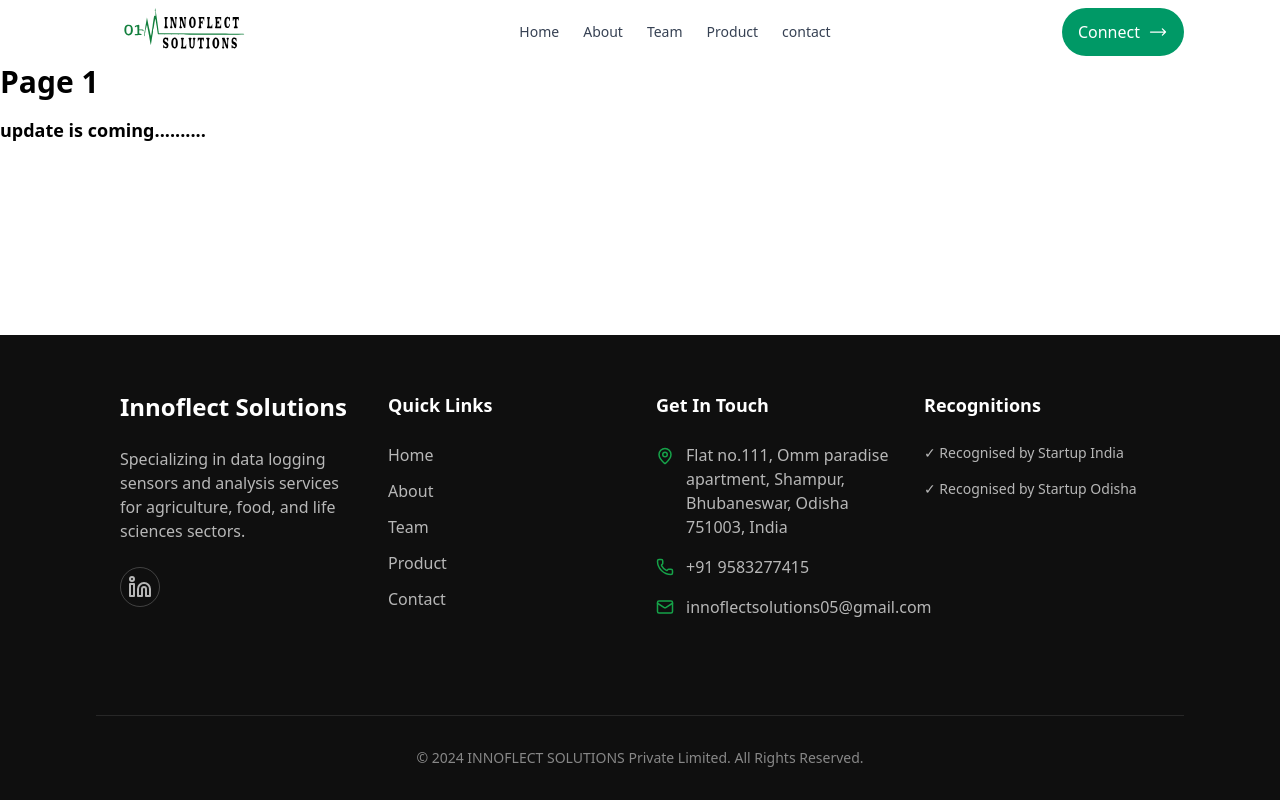
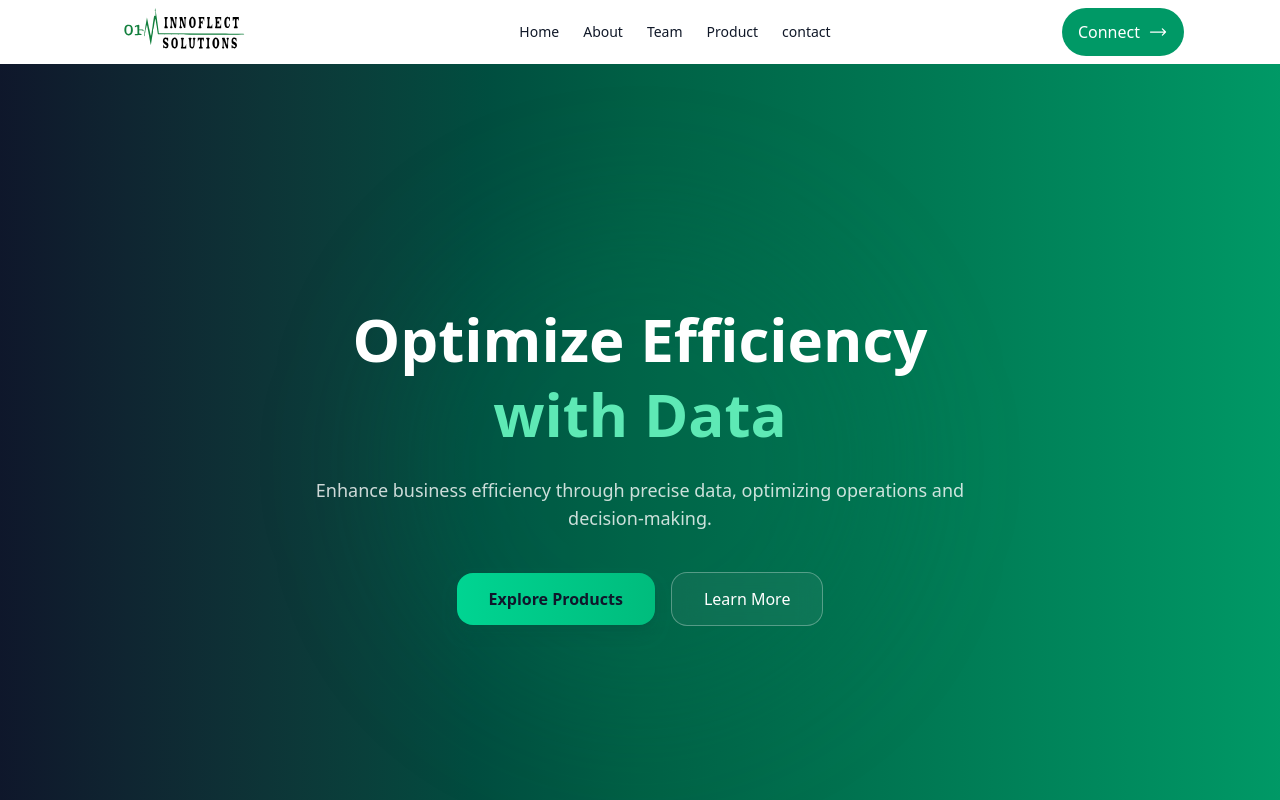
Before and after one commit to UNGRADUATECODER/Innoflect-Frontend-UI, a React (Vite) app: page / in a window 1280 px wide. Shown: the top 800 px of the page. Built offline with nearby package versions, Linux system fonts and the light colour scheme.

Commit message:
fixed the herosection color and changes in the app routing

```diff
--- a/package.json
+++ b/package.json
@@ -14,7 +14,8 @@
     "lucide-react": "^0.563.0",
     "motion": "^12.29.2",
     "react": "^19.2.0",
-    "react-dom": "^19.2.0"
+    "react-dom": "^19.2.0",
+    "react-router-dom": "^6.14.1"
   },
   "devDependencies": {
     "@eslint/js": "^9.39.1",
--- a/src/App.jsx
+++ b/src/App.jsx
@@ -1,23 +1,18 @@
 import React from 'react'
-import Navbar from './components/Navbar'
-import Footer from './components/Footer'
+import { BrowserRouter, Routes, Route } from 'react-router-dom'
+import Dashboard from './components/Layout/Dashboard'
+import HeroSection from './components/sections/Herosection'
 
 const App = () => {
   return (
-    <div >
-
-       <div className="flex flex-col min-h-screen">
-      <Navbar /> {/* fixed navbar */}
-
-      {/* Main content */}
-      <main className="flex-1 pt-16 pb-8">
-        <h1 className="text-3xl font-bold mb-4">Page 1</h1>
-        <p className='font-bold text-lg items-center'>update is coming..........</p>
-      </main>
-
-      <Footer />
-    </div>
-      </div>
+    <BrowserRouter>
+      <Routes>
+        <Route path="/" element={<Dashboard />}>
+          {/* Home page shows the HeroSection inside the dashboard layout */}
+          <Route index element={<HeroSection />} />
+        </Route>
+      </Routes>
+    </BrowserRouter>
   )
 }
 
--- /dev/null
+++ b/src/components/Layout/Dashboard.jsx
@@ -0,0 +1,21 @@
+import React from 'react'
+import { Outlet } from 'react-router-dom'
+import Navbar from '../Shared/Navbar'
+import Footer from '../Shared/Footer'
+
+const Dashboard = () => {
+  return (
+    <div className="flex flex-col min-h-screen">
+      <Navbar />
+
+      <main className="flex-1 pt-16">
+        {/* Page content will be swapped via routes */}
+        <Outlet />
+      </main>
+
+      <Footer />
+    </div>
+  )
+}
+
+export default Dashboard
--- a/src/components/Navbar.jsx
+++ b/src/components/Shared/Navbar.jsx
@@ -1,5 +1,5 @@
 import React, { useEffect, useState } from 'react'
-import { assets, company_logos } from '../assets';
+import { assets, company_logos } from '../../assets';
 
 const Navbar = () => {
   const [sidebaropen,setsidebaropen]=useState(false);
@@ -14,7 +14,7 @@
   },[])
 
   return (
-    <nav className={`fixed top-0  z-50 w-full  flex items-center justify-between h-16 px-4 sm:px-6 md:px-10 lg:px-16 xl:px-24 py-2  font-medium transition-all duration-300  ${scrolled ? "bg-emerald-600 shadow-lg" : "bg-transparent"}`}>
+    <nav className={`fixed top-0 z-50 w-full flex items-center justify-between h-16 px-4 sm:px-6 md:px-10 lg:px-16 xl:px-24 py-2 font-medium transition-all duration-300 ${scrolled ? "bg-white shadow-md text-gray-900" : "bg-white/10 backdrop-blur-sm text-gray-900"}`}>
 
 
         <div className='flex items-center '>
@@ -24,7 +24,7 @@
       <div
   className={`
     flex items-center justify-center gap-6
-    text-gray-700 sm:text-sm transition-all duration-300
+    text-gray-900 sm:text-sm transition-all duration-300
 
     ${
       sidebaropen
@@ -35,16 +35,16 @@
     max-sm:fixed max-sm:top-16 max-sm:left-0
     max-sm:w-full max-sm:overflow-hidden
     max-sm:flex-col
-    max-sm:bg-emerald-800 max-sm:text-white
+    max-sm:bg-white max-sm:text-gray-900
     max-sm:pt-20
   `}
 >
 
-            <a href="#" className="sm:hover:border-b">Home</a>
-        <a href="#" className="sm:hover:border-b">About</a>
-        <a href="#services" className="sm:hover:border-b">Team</a>
-        <a href="#" className="sm:hover:border-b">Product</a>
-        <a href="#" className="sm:hover:border-b">contact</a>
+            <a href="#" className="text-gray-900 hover:text-emerald-600 sm:hover:border-b sm:hover:border-emerald-600">Home</a>
+        <a href="#" className="text-gray-900 hover:text-emerald-600 sm:hover:border-b sm:hover:border-emerald-600">About</a>
+        <a href="#services" className="text-gray-900 hover:text-emerald-600 sm:hover:border-b sm:hover:border-emerald-600">Team</a>
+        <a href="#" className="text-gray-900 hover:text-emerald-600 sm:hover:border-b sm:hover:border-emerald-600">Product</a>
+        <a href="#" className="text-gray-900 hover:text-emerald-600 sm:hover:border-b sm:hover:border-emerald-600">contact</a>
 
         </div>
          <div className="flex items-center gap-2 sm:gap-4 ">
--- a/src/components/sections/Herosection.jsx
+++ b/src/components/sections/Herosection.jsx
@@ -1,41 +1,44 @@
-import React from "react";
-import HeroModel from "../HeroModel";
-
 const HeroSection = () => {
   return (
-    <section className="min-h-screen flex items-center bg-gradient-to-r from-green-600 via-green-500 to-emerald-400 text-white">
-      <div className="max-w-7xl mx-auto px-6 grid grid-cols-1 md:grid-cols-2 gap-12 items-center">
+    <section className="relative min-h-screen flex items-center justify-center overflow-hidden bg-gradient-to-r from-slate-900 via-emerald-800 to-emerald-600 text-white">
 
-        {/* LEFT */}
+      {/* Background Glow */}
       <div
-        className="absolute right-0 top-1/2 -translate-y-1/2
-                   w-[600px] h-[600px]
-                   bg-emerald-500/40 blur-[160px] rounded-full"
+        className="absolute right-1/2 translate-x-1/2 top-1/2 -translate-y-1/2
+                   w-[500px] h-[500px]
+                   bg-emerald-700/20 blur-3xl rounded-full"
       />
 
       {/* Content */}
-      <div className="relative z-10 max-w-7xl mx-auto px-6">
-        <h1 className="text-white text-5xl md:text-6xl sm:text-9xl font-bold leading-tight">
+      <div className="relative z-10 max-w-4xl mx-auto px-6 text-center">
+
+        <h1 className="text-4xl sm:text-5xl md:text-6xl font-bold leading-tight">
           Optimize Efficiency <br />
-          <span className="text-emerald-400">with Data</span>
+          <span className="text-emerald-300">with Data</span>
         </h1>
 
-        <p className="mt-4 font-bold text-white/80 max-w-xl text-lg">
+        <p className="mt-6 text-white/80 max-w-2xl mx-auto text-lg">
           Enhance business efficiency through precise data, optimizing
           operations and decision-making.
         </p>
 
-        <div className="mt-8 flex gap-4">
-           {/* Primary Button */}
+      <div className="mt-10 flex flex-col sm:flex-row gap-4 justify-center items-center w-full">
+
+  {/* Primary Button */}
   <button
     className="
-      px-7 py-3
-      bg-emerald-400 text-black
-      font-semibold rounded-xl
-      shadow-lg shadow-emerald-500/30
-      hover:bg-emerald-300
-      hover:scale-105
-      transition-all duration-300
+      w-full sm:w-auto
+      px-8 py-3.5
+      bg-gradient-to-r from-emerald-400 to-emerald-500
+      text-slate-900
+      font-semibold text-base
+      rounded-2xl
+      shadow-lg shadow-emerald-900/30
+      hover:shadow-emerald-500/40
+      hover:-translate-y-1
+      hover:scale-[1.03]
+      active:scale-95
+      transition-all duration-300 ease-out
       focus:outline-none focus:ring-2 focus:ring-emerald-300
     "
   >
@@ -45,22 +48,25 @@
   {/* Secondary Button */}
   <button
     className="
-      px-7 py-3
-      border border-white/40
-      text-white font-medium
-      rounded-xl
+      w-full sm:w-auto
+      px-8 py-3.5
+      border border-white/30
+      text-white font-medium text-base
+      rounded-2xl
       backdrop-blur-md
+      bg-white/5
       hover:bg-white/10
-      hover:border-white
-      transition-all duration-300
-      focus:outline-none focus:ring-2 focus:ring-white/40
+      hover:-translate-y-1
+      hover:scale-[1.03]
+      active:scale-95
+      transition-all duration-300 ease-out
+      focus:outline-none focus:ring-2 focus:ring-white/30
     "
   >
     Learn More
   </button>
-        </div>
-      </div>
 
+</div>
       </div>
     </section>
   );
```
Also changed, not shown: src/components/Shared/Footer.jsx (renamed from src/components/Footer.jsx), 1 other file (tests, documents, lock files or other folders).
